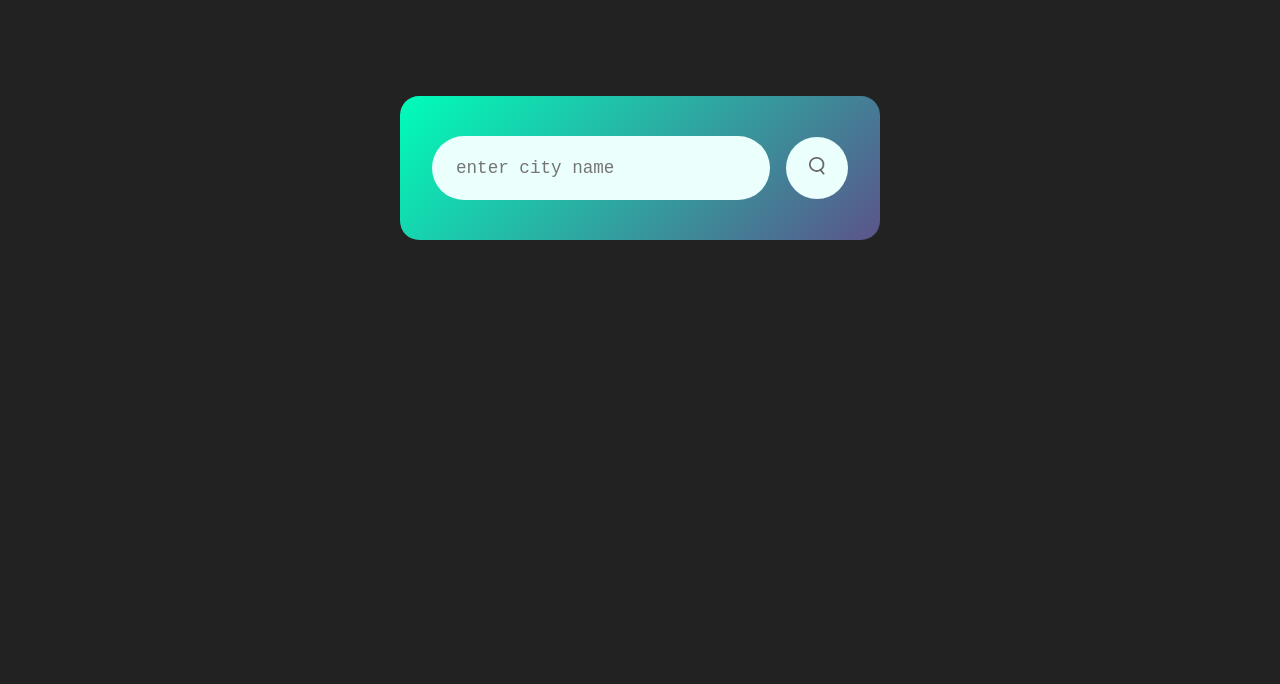
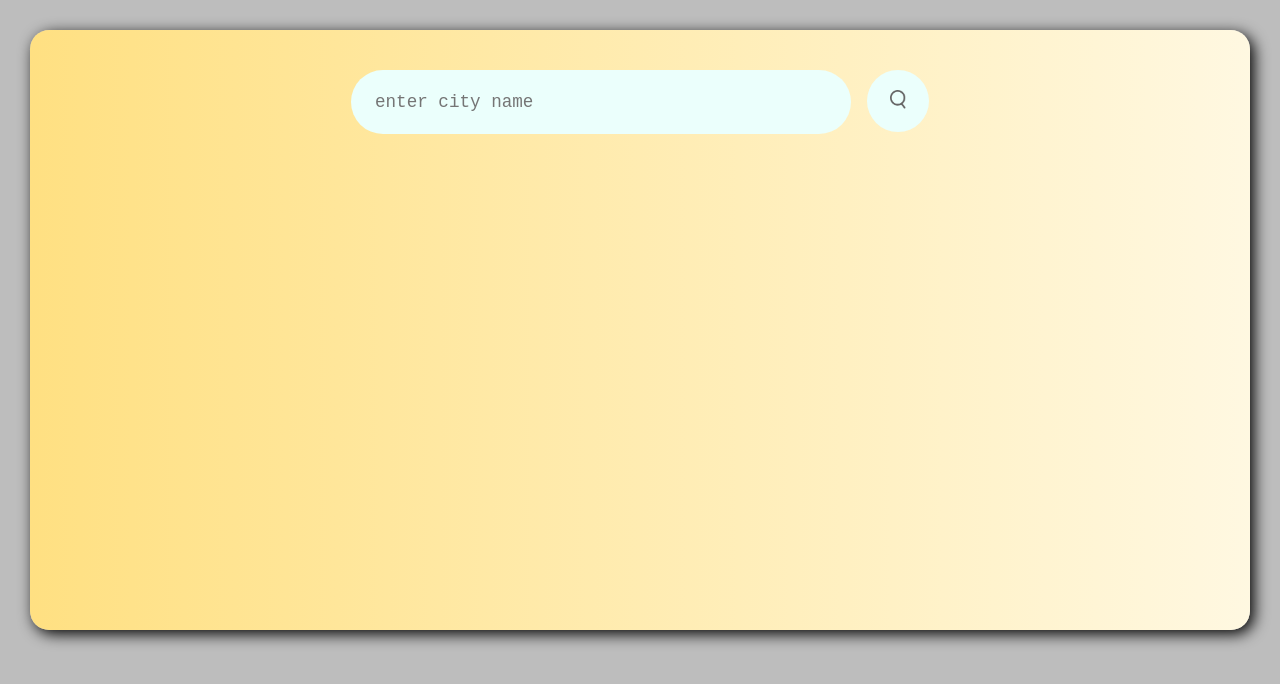
Before and after one commit to Sachinpanchal07/Mini-weather-app, a plain HTML site: page index.html in a window 1280 px wide. Drawn offline with Linux system fonts and the light colour scheme.

Commit message:
some basic changes that required

```diff
--- a/app.js
+++ b/app.js
@@ -45,3 +45,8 @@ async function checkWeather(city) {
 searchBtn.addEventListener("click", () => {
     checkWeather(searchBox.value);
 })
+
+function bodyLoad(){
+   var card= document.querySelector(".card");
+   card.style.background="linear-gradient(90deg, #ffe082 , #fff8e1)";
+}
--- a/index.html
+++ b/index.html
@@ -8,11 +8,11 @@
     <title>Wheater</title>
 </head>
 
-<body>
+<body onload="bodyLoad()">
     <div class="card">
         <div class="search">
             <input type="text" placeholder="enter city name" spellcheck="false">
-            <button><img src="images/search.png" alt=""></button>
+            <button type="button"><img src="images/search.png" alt=""></button>
         </div>
         <div class="error">
             <p>Invalid city name</p>
--- a/style.css
+++ b/style.css
@@ -6,26 +6,25 @@
 }
 
 body{
-    background-color: #222;
+    background-color: #bdbdbd;
+    padding: 30px;
+    color: #424242 !important;
 }
 
 .card{
-    width: 90%;
-    max-width: 30rem;
-    background: linear-gradient(135deg, #00feba, #5b548a);
-    /* background-color: red; */
-    margin: 6rem auto 0;
-    color: #fff;
+    width: 100%;
+    height: 600px;
     border-radius: 1.2rem;
     padding: 2.5rem 2rem;
     text-align: center;
+    box-shadow: 4px 4px 15px black;
 }
 
 .search{
-    width: 100%;
+    margin: auto;
+    width: 50%;
     display: flex;
-    align-items: center;
-    justify-content: space-between;
+    justify-content: center;
 }
 
 .search input{
```
